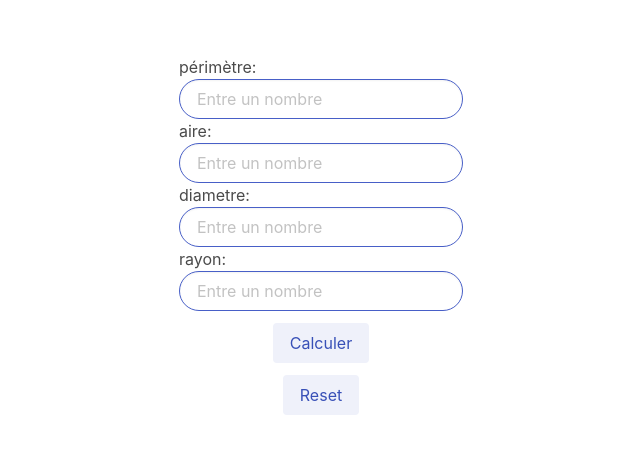
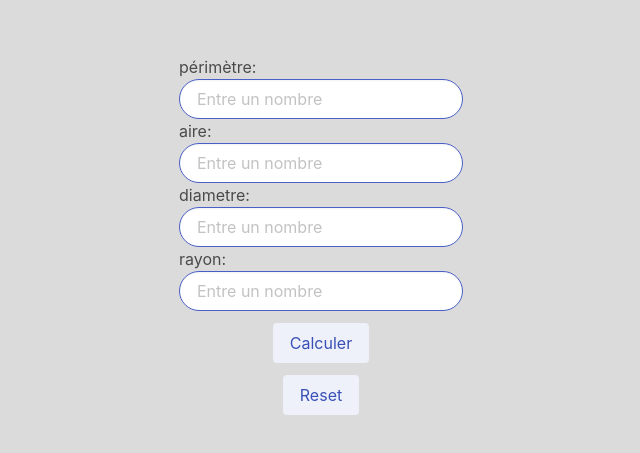
Before and after one commit to KevoWaZ/Calculateur-Cercle, a plain HTML site: page index.html in a window 1280 px wide. Shown: the part 165-618 px from the top of the page, without its empty margins (319-959 px from the left). Drawn offline with nearby package versions, Linux system fonts and the light colour scheme.

Commit message:
Update index.html

```diff
--- a/index.html
+++ b/index.html
@@ -21,7 +21,7 @@
     <script defer src="https://use.fontawesome.com/releases/v6.4.0/js/all.js"></script>
 </head>
 
-<body>
+<body class="has-background-grey-lighter">
 
     <div class="container1">
         <div class="peri">
```
